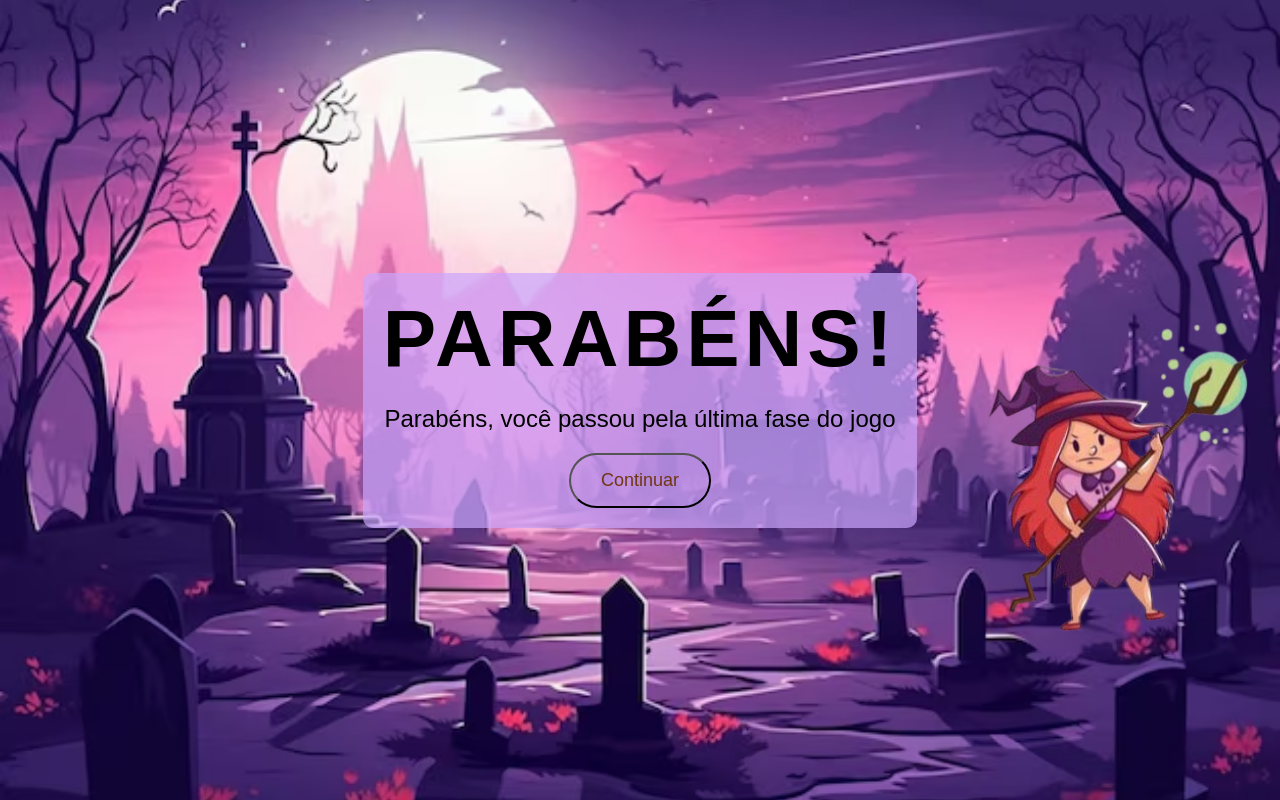
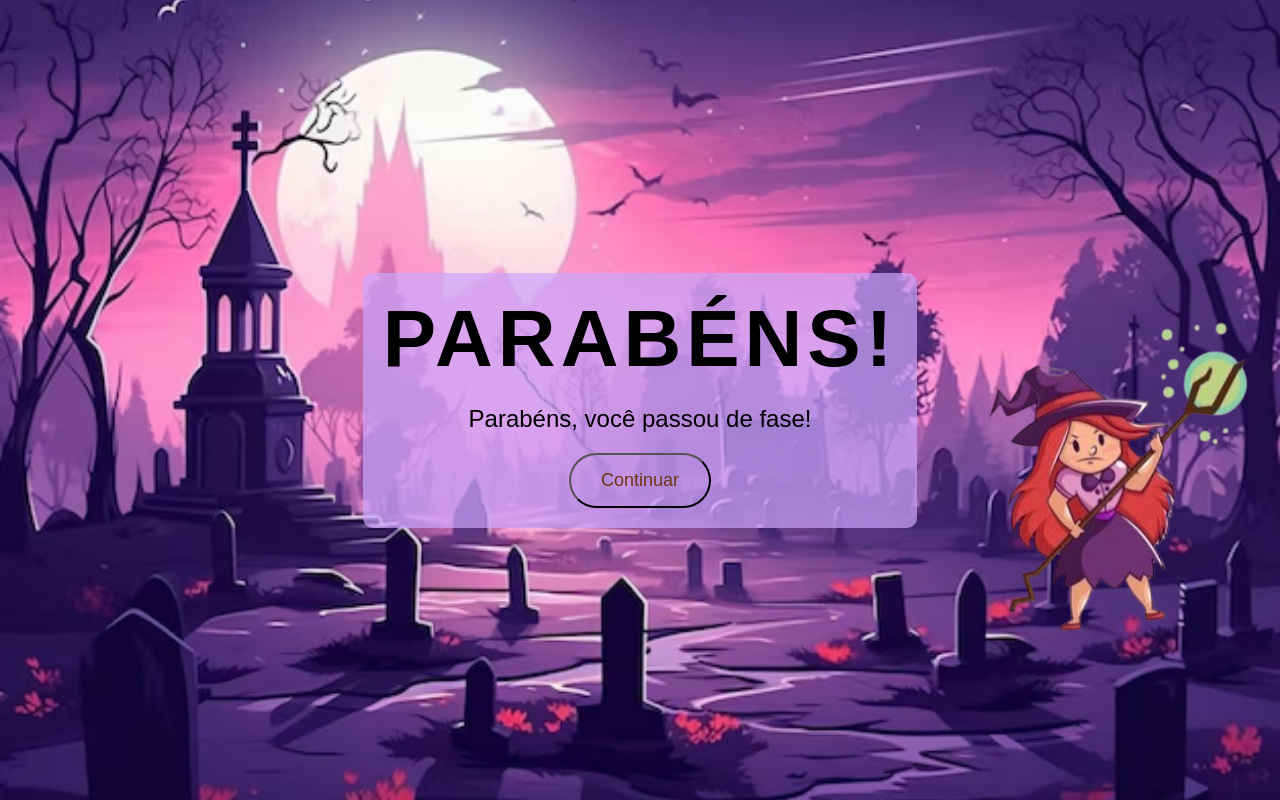
Before and after one commit to stella067/tela-ganha, a plain HTML site: page index.html in a window 1280 px wide. Drawn offline with Linux system fonts and the light colour scheme.

Commit message:
Update index.html

```diff
--- a/index.html
+++ b/index.html
@@ -74,7 +74,7 @@
 <body>
     <div class="text">
         <h1>PARABÉNS!</h1>
-        <p>Parabéns, você passou pela última fase do jogo</p>
+        <p>Parabéns, você passou de fase!</p>
         <button class="continue-button">Continuar</button>
     </div>
 
```
